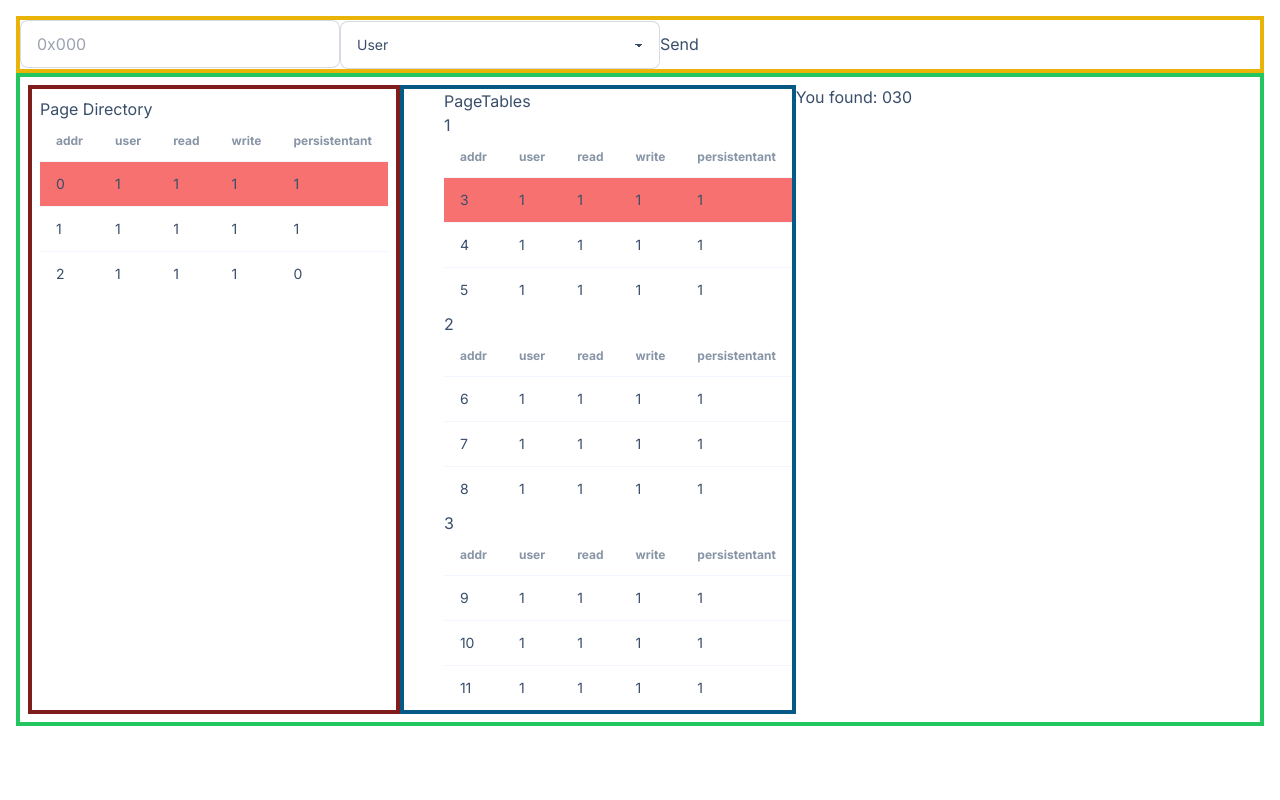
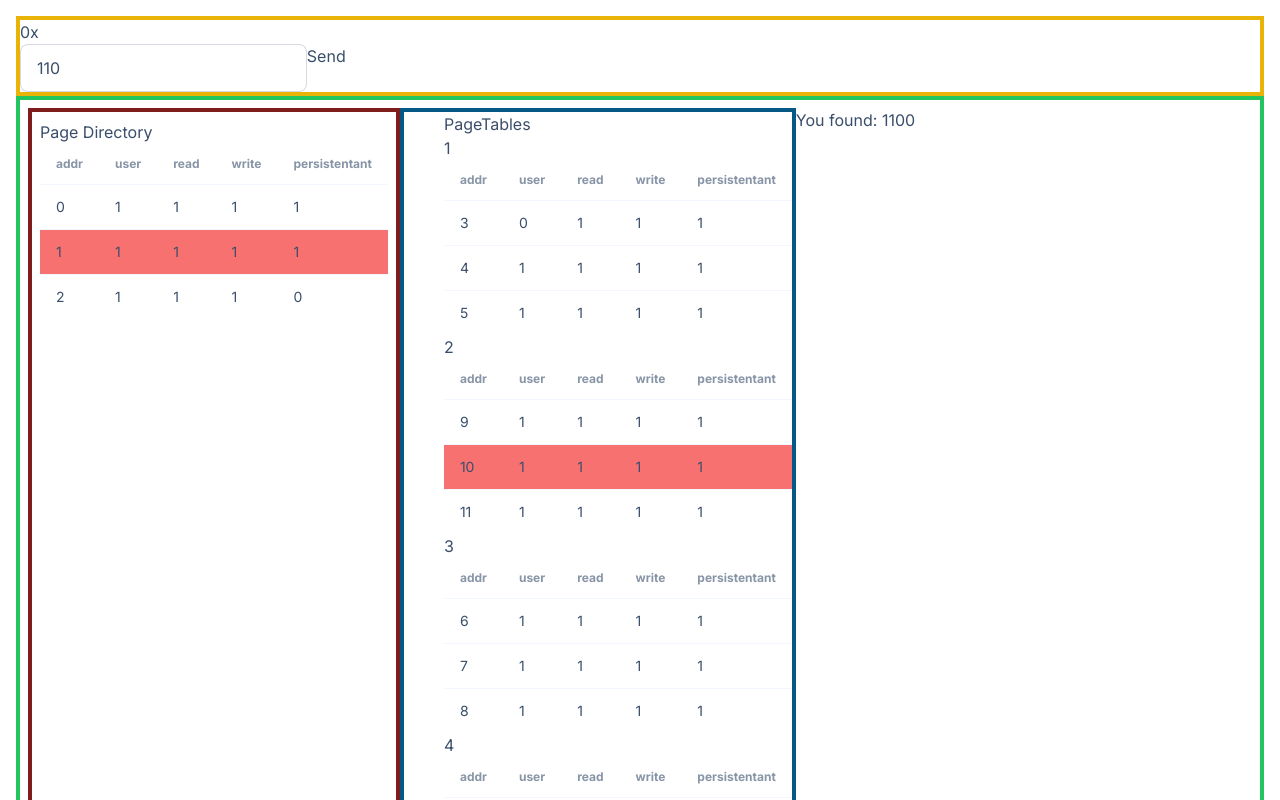
Before and after one commit to Escape9002/paging_demo, a Next.js app in the folder paging-demo/: page /pagingSite in a window 1280 px wide. Shown: the top 800 px of the page. Built offline with nearby package versions, Linux system fonts and the light colour scheme.

Commit message:
very buggy working example

```diff
--- a/paging-demo/src/app/pagingSite/AddrInput.tsx
+++ b/paging-demo/src/app/pagingSite/AddrInput.tsx
@@ -2,7 +2,15 @@
 
 import React, { useState } from "react";
 
-function AddrInput() {
+interface props {
+  bitAddr: number[];
+  mode: number;
+}
+
+function AddrInput(props: props) {
+  const [bitAddr, setBitAddr] = useState(props.bitAddr);
+  const [mode, setMode] = useState(props.mode);
+
   const [addr, setAddr] = useState("000");
 
   return (
@@ -12,13 +20,18 @@ function AddrInput() {
         deStringInput(addr);
       }}
     >
+      <p>
+        0x
         <input
           name="addrField"
           type="virtual Address"
-        placeholder="0x000"
+          placeholder="000"
           className="input input-bordered w-full max-w-xs"
+          required
+          defaultValue={"000"}
           onChange={(e) => setAddr(e.target.value)}
         />
+      </p>
       <select className="select select-bordered w-full max-w-xs">
         <option>User</option>
         <option>Kernel</option>
@@ -26,23 +39,20 @@ function AddrInput() {
       <button>Send</button>
     </form>
   );
-}
 
   function deStringInput(input: string) {
     const userInput = input.split("");
 
-  if (userInput.length > 5) {
+    if (userInput.length > 3) {
       console.log("These where too many values");
       return;
     }
 
-  let inputBits: number[] = [];
-  for (let i = 2; i < userInput.length; i++) {
-    inputBits.push(userInput[i] as unknown as number);
+    console.log(userInput);
+    setBitAddr(userInput as unknown as number[]);
+
+    return userInput;
   }
-
-  console.log(inputBits);
-  return inputBits;
 }
 
 export default AddrInput;
--- a/paging-demo/src/app/pagingSite/PageTable.tsx
+++ b/paging-demo/src/app/pagingSite/PageTable.tsx
@@ -29,6 +29,7 @@ class PageTable {
     return this.table[addr][0];
   }
 
+  // notice, they return FALSE, when they FAIL the check!
   private checkPersistent(addr: number): boolean {
     // check peristent byte
     if (this.table[addr][4]) {
@@ -47,15 +48,15 @@ class PageTable {
 
   private checkRW(addr: number, r: number, w: number): boolean {
     // check read byte
-    if (this.table[addr][3] === r) {
-      return true;
+    if (this.table[addr][2] !== r) {
+      return false;
     }
 
     // check write byte
-    if (this.table[addr][4] === w) {
-      return true;
+    if (this.table[addr][3] !== w) {
+      return false;
     }
-    return false;
+    return true;
   }
 }
 
--- a/paging-demo/src/app/pagingSite/PageTableView.tsx
+++ b/paging-demo/src/app/pagingSite/PageTableView.tsx
@@ -1,5 +1,5 @@
 "use client";
-import React from "react";
+import React, { Context, useContext } from "react";
 import TableRenderer from "./TableRenderer";
 import PageTable from "./PageTable";
 
--- a/paging-demo/src/app/pagingSite/page.tsx
+++ b/paging-demo/src/app/pagingSite/page.tsx
@@ -6,20 +6,78 @@ import PageTableView from "./PageTableView";
 import { pageDirectory, pageTables } from "./tables";
 
 function page() {
+  const [virtAddrBits, setvirtAddrBits] = useState([1, 1, 0]);
+  const [virtMode, setvirtMode] = useState(1);
+
   return (
     <div>
       <div className=" border border-spacing-4 border-4 border-yellow-500">
         <AddrInput />
       </div>
+
       <div className="border border-spacing-4 border-4 border-green-500">
         <PageTableView
           pageDirectory={pageDirectory}
           pageTables={pageTables}
-          accessBits={{ addr: [0, 0, 0], mode: 1, r: 1, w: 1 }}
+          accessBits={{ addr: virtAddrBits, mode: virtMode, r: 1, w: 1 }}
         />
       </div>
     </div>
   );
+
+  function AddrInput() {
+    let addr = "";
+    return (
+      <form
+        onSubmit={(e) => {
+          e.preventDefault();
+          submitInput(addr);
+        }}
+        className="flex flex-row"
+      >
+        <p>
+          0x
+          <input
+            name="addrField"
+            type="virtual Address"
+            placeholder="000"
+            className="input input-bordered w-full max-w-xs"
+            required
+            defaultValue={virtAddrBits.toString().replaceAll(",", "")}
+            onChange={(e) => {
+              addr = e.target.value;
+            }}
+          />
+        </p>
+
+        <button>Send</button>
+      </form>
+    );
+
+    function submitInput(input: string) {
+      const userInput = input.split("");
+
+      let addrBits: number[] = [];
+      let mode: number = 1;
+      let r: number = 1;
+      let w: number = 1;
+
+      addrBits = [];
+
+      for (let i = 0; i < 3; i++) {
+        addrBits.push(userInput[i] as unknown as number);
+      }
+      mode = userInput[3] as unknown as number;
+      r = userInput[4] as unknown as number;
+      w = userInput[5] as unknown as number;
+
+      setvirtAddrBits(addrBits);
+      setvirtMode(mode);
+      console.log(virtAddrBits, "mode: ", virtMode, " | ", r, w);
+      console.log(addrBits, "mode: ", mode, " || ", r, w);
+      return userInput;
+    }
+  }
 }
 
 export default page;
--- a/paging-demo/src/app/pagingSite/tables.ts
+++ b/paging-demo/src/app/pagingSite/tables.ts
@@ -1,5 +1,11 @@
 import page from "./page";
 import PageTable from "./PageTable";
+
+// export let pageDirectory = new PageTable([
+//   [addr, mode, r, w, p],
+//   [addr, mode, r, w, p],
+//   [addr, mode, r, w, p],
+// ]);
 
 export let pageDirectory = new PageTable([
   [0x0, 1, 1, 1, 1],
@@ -9,9 +15,14 @@ export let pageDirectory = new PageTable([
 
 export let pageTables = [
   new PageTable([
-    [0x3, 1, 1, 1, 1],
+    [0x3, 0, 1, 1, 1],
     [0x4, 1, 1, 1, 1],
     [0x5, 1, 1, 1, 1],
+  ]),
+  new PageTable([
+    [0x9, 1, 1, 1, 1],
+    [0xa, 1, 1, 1, 1],
+    [0xb, 1, 1, 1, 1],
   ]),
   new PageTable([
     [0x6, 1, 1, 1, 1],
@@ -19,8 +30,13 @@ export let pageTables = [
     [0x8, 1, 1, 1, 1],
   ]),
   new PageTable([
-    [0x9, 1, 1, 1, 1],
-    [0xa, 1, 1, 1, 1],
-    [0xb, 1, 1, 1, 1],
+    [0x6, 1, 1, 1, 1],
+    [0x7, 1, 1, 1, 1],
+    [0x8, 1, 1, 1, 1],
+  ]),
+  new PageTable([
+    [0x6, 1, 1, 1, 1],
+    [0x7, 1, 1, 1, 1],
+    [0x8, 1, 1, 1, 1],
   ]),
 ];
```
Lines whose indentation alone changed are shown as unchanged.
